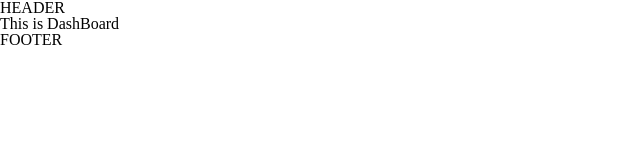
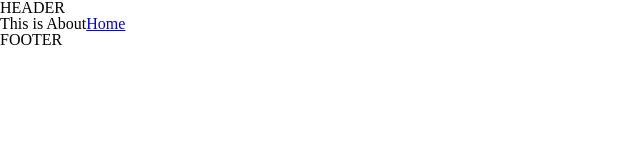
Before and after one commit to chiquyet199/react-skeleton, a React app: page /about in a window 1280 px wide. Shown: the top 160 px of the page, without its empty margins (0-640 px from the left). Built offline with nearby package versions, Linux system fonts and the light colour scheme; the HTML template or start-up script is replaced by a standard one.

Commit message:
Add basic router

```diff
--- a/package.json
+++ b/package.json
@@ -11,7 +11,8 @@
   },
   "dependencies": {
     "react": "^16.5.2",
-    "react-dom": "^16.5.2"
+    "react-dom": "^16.5.2",
+    "react-router-dom": "^4.3.1"
   },
   "devDependencies": {
     "@babel/core": "^7.1.2",
--- a/src/App.js
+++ b/src/App.js
@@ -1,6 +1,21 @@
 import React from 'react'
-import { DashBoard } from './screens'
+import { Switch, BrowserRouter as Router, Route } from 'react-router-dom'
+import { DashBoard, About, NotFound } from './screens'
 
-const App = () => <DashBoard />
+import './assets/css/common.scss'
+
+const App = () => {
+  return (
+    <Router>
+      <React.Fragment>
+        <Switch>
+          <Route exact path="/" component={DashBoard} />
+          <Route exact path="/about" component={About} />
+          <Route component={NotFound} />
+        </Switch>
+      </React.Fragment>
+    </Router>
+  )
+}
 
 export default App
--- a/src/screens/About/About.js
+++ b/src/screens/About/About.js
@@ -1,8 +1,14 @@
 import React from 'react'
+import { Link } from 'react-router-dom'
 import { Layout } from '../../components'
 
 export default class About extends React.Component {
   render() {
-    return <Layout>This is About</Layout>
+    return (
+      <Layout>
+        This is About
+        <Link to="/">Home</Link>
+      </Layout>
+    )
   }
 }
--- a/src/screens/Dashboard/Dashboard.js
+++ b/src/screens/Dashboard/Dashboard.js
@@ -1,8 +1,14 @@
 import React from 'react'
+import { Link } from 'react-router-dom'
 import { Layout } from '../../components'
 
 export default class DashBoard extends React.Component {
   render() {
-    return <Layout>This is DashBoard</Layout>
+    return (
+      <Layout>
+        This is DashBoard
+        <Link to="/about">About</Link>
+      </Layout>
+    )
   }
 }
--- a/src/screens/NotFound/NotFound.js
+++ b/src/screens/NotFound/NotFound.js
@@ -1,8 +1,14 @@
 import React from 'react'
+import { Link } from 'react-router-dom'
 import { Layout } from '../../components'
 
 export default class NotFound extends React.Component {
   render() {
-    return <Layout>This is NotFound</Layout>
+    return (
+      <Layout>
+        This is NotFound
+        <Link to="/">Home</Link>
+      </Layout>
+    )
   }
 }
```
Also changed, not shown: 1 other file (tests, documents, lock files or other folders).
